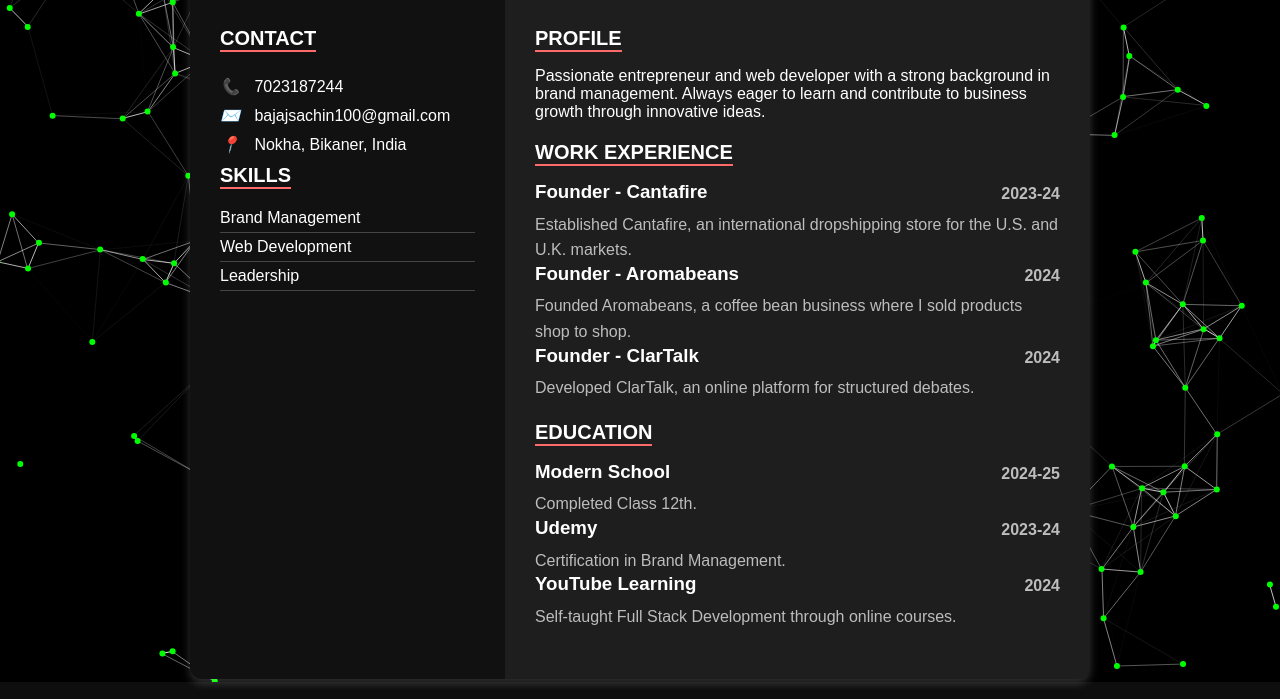
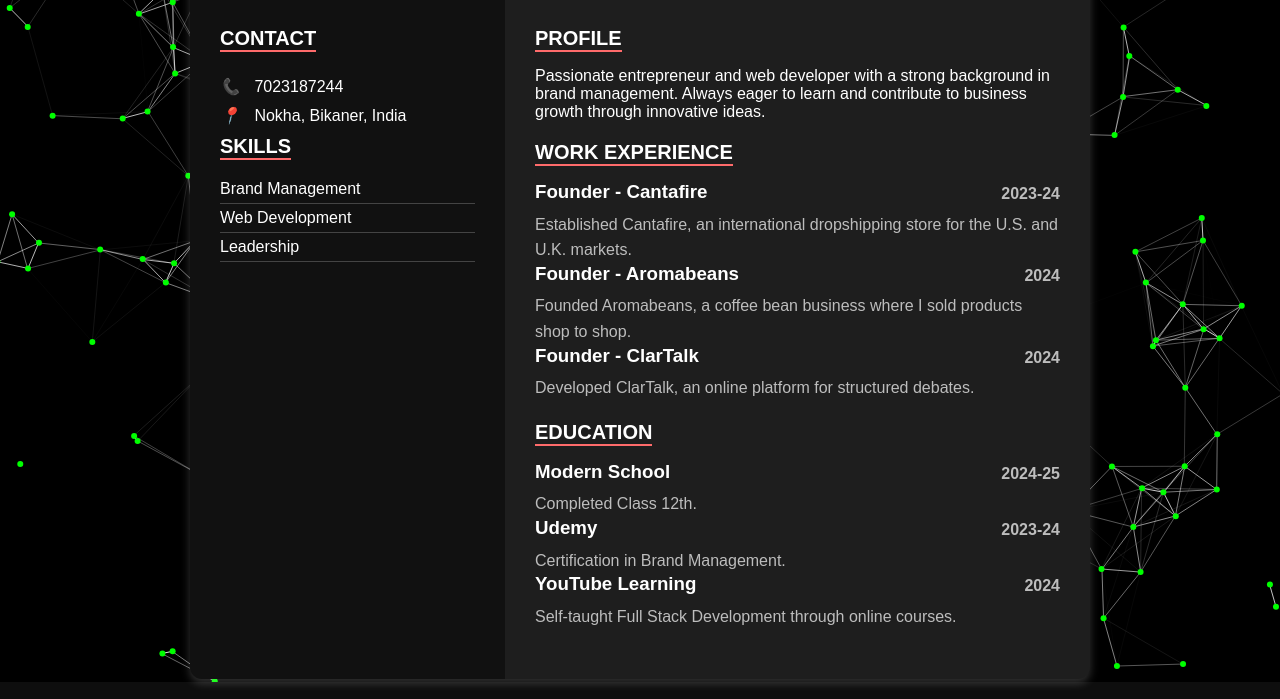
Before and after one commit to Sachintherichestperson/Portfolio, a plain HTML site: page Resume.html in a window 1280 px wide. Shown: the part 138-837 px from the top of the page. Drawn offline with nearby package versions, Linux system fonts and the light colour scheme.

Commit message:
Update Resume.html

```diff
--- a/Resume.html
+++ b/Resume.html
@@ -164,7 +164,6 @@
                 <div class="contact">
                     <h2>Contact</h2>
                     <p><i>📞</i> 7023187244</p>
-                    <p><i>✉️</i> bajajsachin100@gmail.com</p>
                     <p><i>📍</i> Nokha, Bikaner, India</p>
                 </div>
 
```
